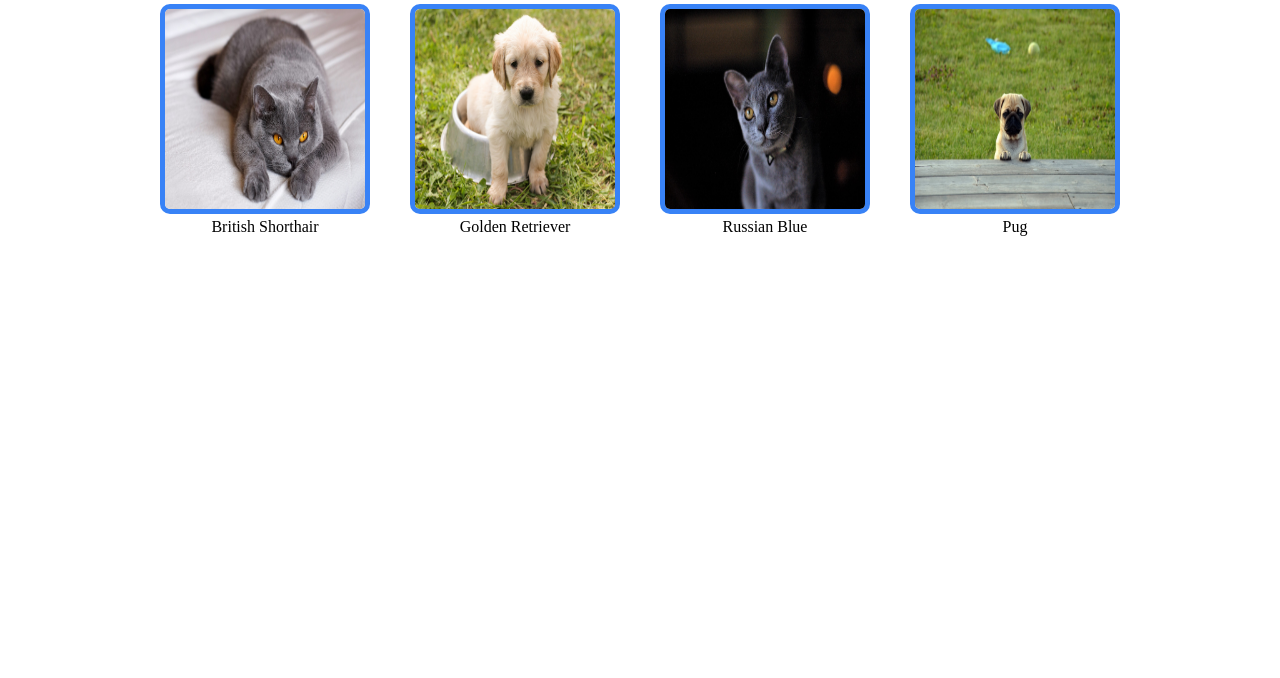
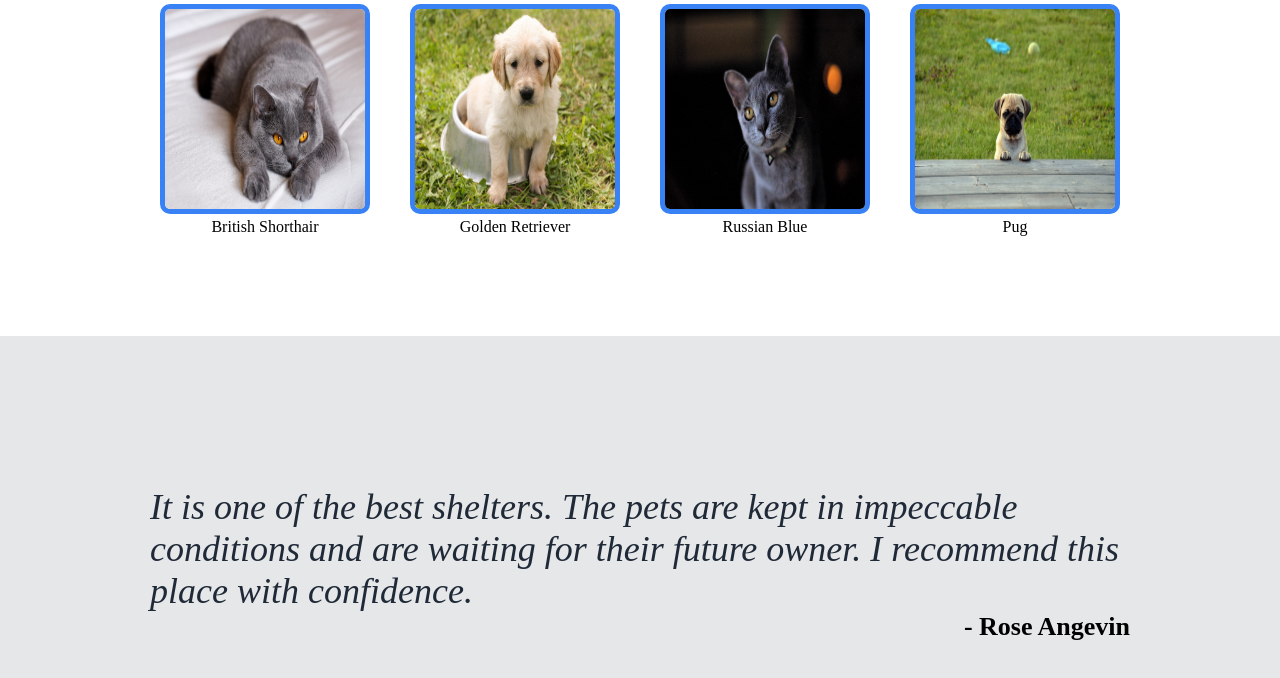
Before and after one commit to RalucaDavid/CatCaringHub, a plain HTML site: page index.html in a window 1280 px wide. Shown: the part 659-1337 px from the top of the page. Before the commit the page ends 895 px from the top, so only its background shows below. Drawn offline with Linux system fonts and the light colour scheme.

Commit message:
Add the review part

```diff
--- a/index.html
+++ b/index.html
@@ -35,6 +35,7 @@
               <img class="image" src="./images/animals_photo.jpg" alt="Photo with animals">
            </div>
         </div>
+
         <div class="header_info">
             Some pets from our shelter.
         </div>
@@ -57,5 +58,16 @@
             </div>
         </div>
 
+        <div class="review">
+            <div class="review_customer">
+                It is one of the best shelters. The pets are kept in impeccable
+                conditions and are waiting for their future owner. I recommend
+                this place with confidence.
+            </div>
+            <div class="customer">
+                - Rose Angevin
+            </div>
+        </div>
+
     </body>
 </html>
--- a/style.css
+++ b/style.css
@@ -93,3 +93,24 @@ a, .second_text{
     display:flex;
     justify-content: center;
 }
+
+.review{
+    background-color:#E5E7E8;
+    padding:150px;
+    margin-top:100px;
+}
+
+.review_customer{
+    font-size:36px;
+    color:#1F2937;
+    font-style:italic;
+    display:flex;
+    justify-content: center;
+    align-items:center;
+}
+
+.customer{
+    font-size:26px;
+    font-weight:bold;
+    text-align: right;
+}
```
